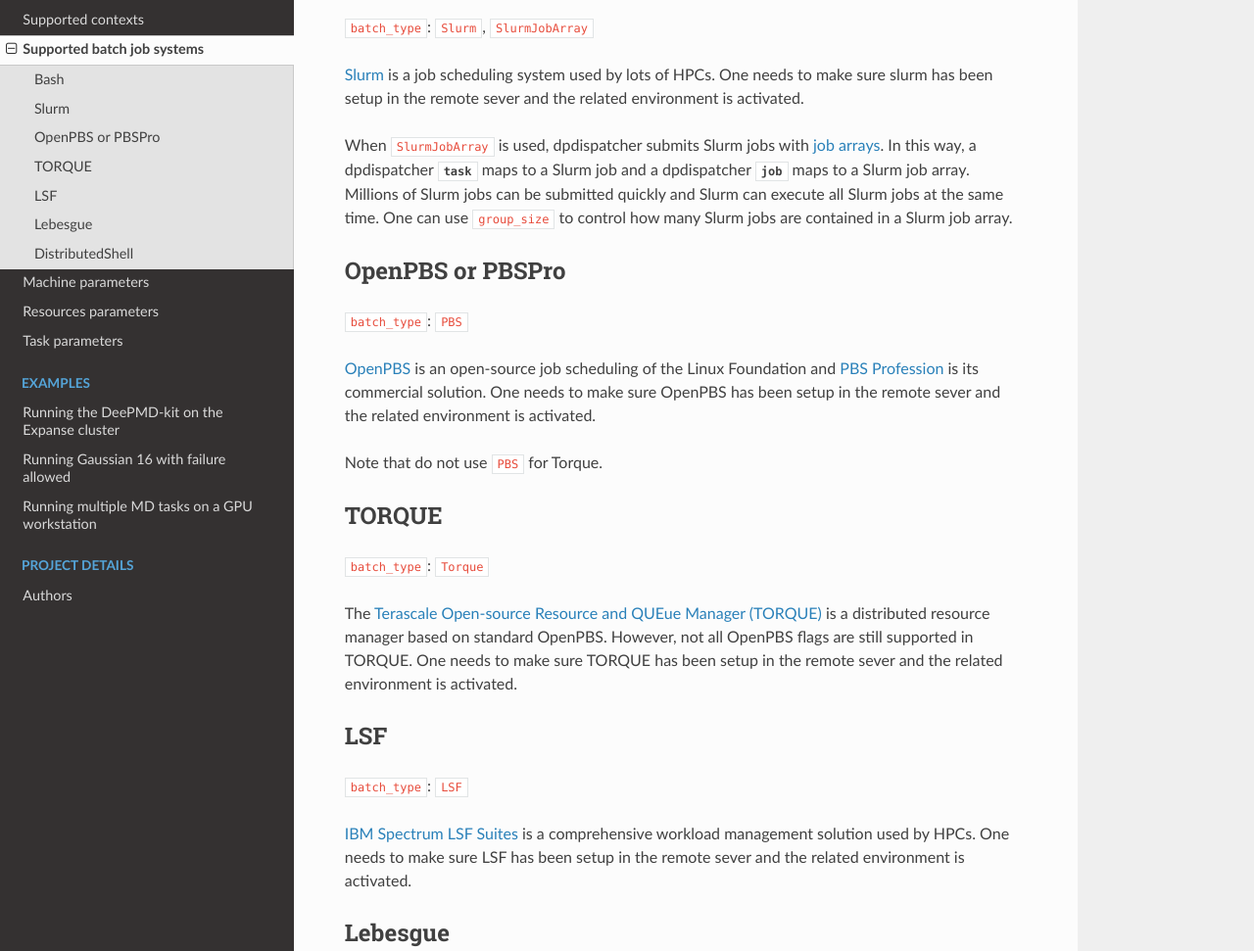
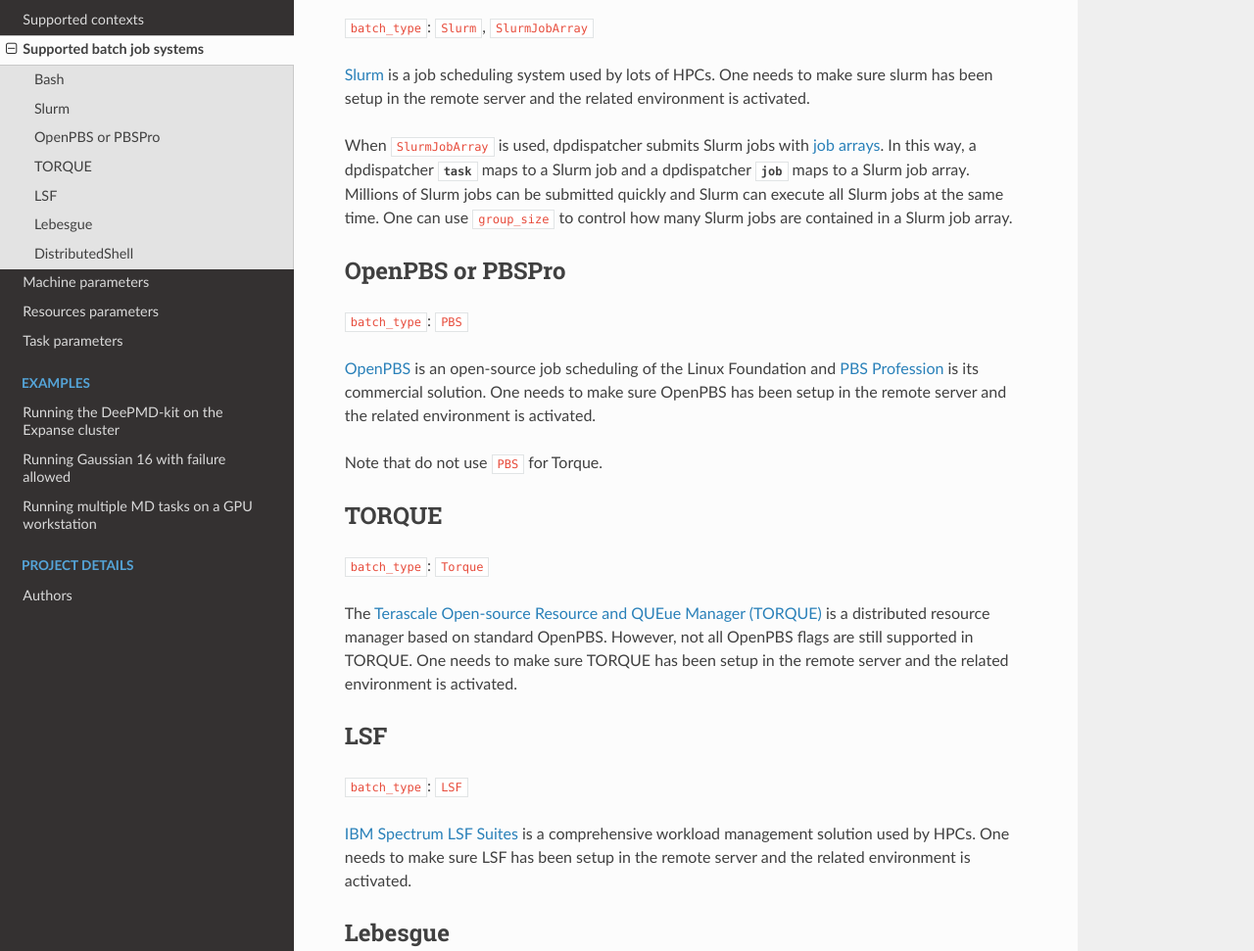
Before and after one commit to deepmodeling/dpdispatcher, a Sphinx documentation site: the page built from doc/batch.md, in a window 1280 px wide and 1400 px high, scrolled down 359 px. Shown: the part 191-1162 px from the top of the window at 98% size. Built offline with Sphinx 7.4.7 and the Read the Docs theme 2.0.0, drawn with Linux system fonts in a browser that asks for light colours; pages that are not in the unit, such as notebooks, are missing from menus; cross-references to code outside the pages are shown as plain code.

Commit message:
Fix typo in pr#266 (#267)

```diff
--- a/doc/batch.md
+++ b/doc/batch.md
@@ -18,7 +18,7 @@
 {dargs:argument}`batch_type <resources/batch_type>`: `Slurm`, `SlurmJobArray`
 
 [Slurm](https://slurm.schedmd.com/) is a job scheduling system used by lots of HPCs.
-One needs to make sure slurm has been setup in the remote sever and the related environment is activated.
+One needs to make sure slurm has been setup in the remote server and the related environment is activated.
 
 When `SlurmJobArray` is used, dpdispatcher submits Slurm jobs with [job arrays](https://slurm.schedmd.com/job_array.html).
 In this way, a dpdispatcher {class}`task <dpdispatcher.submission.Task>` maps to a Slurm job and a dpdispatcher {class}`job <dpdispatcher.submission.Job>` maps to a Slurm job array.
@@ -30,7 +30,7 @@
 {dargs:argument}`batch_type <resources/batch_type>`: `PBS`
 
 [OpenPBS](https://www.openpbs.org/) is an open-source job scheduling of the Linux Foundation and [PBS Profession](https://www.altair.com/pbs-professional/) is its commercial solution.
-One needs to make sure OpenPBS has been setup in the remote sever and the related environment is activated.
+One needs to make sure OpenPBS has been setup in the remote server and the related environment is activated.
 
 Note that do not use `PBS` for Torque.
 
@@ -40,14 +40,14 @@
 
 The [Terascale Open-source Resource and QUEue Manager (TORQUE)](https://adaptivecomputing.com/cherry-services/torque-resource-manager/) is a distributed resource manager based on standard OpenPBS.
 However, not all OpenPBS flags are still supported in TORQUE.
-One needs to make sure TORQUE has been setup in the remote sever and the related environment is activated.
+One needs to make sure TORQUE has been setup in the remote server and the related environment is activated.
 
 ## LSF
 
 {dargs:argument}`batch_type <resources/batch_type>`: `LSF`
 
 [IBM Spectrum LSF Suites](https://www.ibm.com/products/hpc-workload-management) is a comprehensive workload management solution used by HPCs.
-One needs to make sure LSF has been setup in the remote sever and the related environment is activated.
+One needs to make sure LSF has been setup in the remote server and the related environment is activated.
 
 ## Lebesgue
 
```
